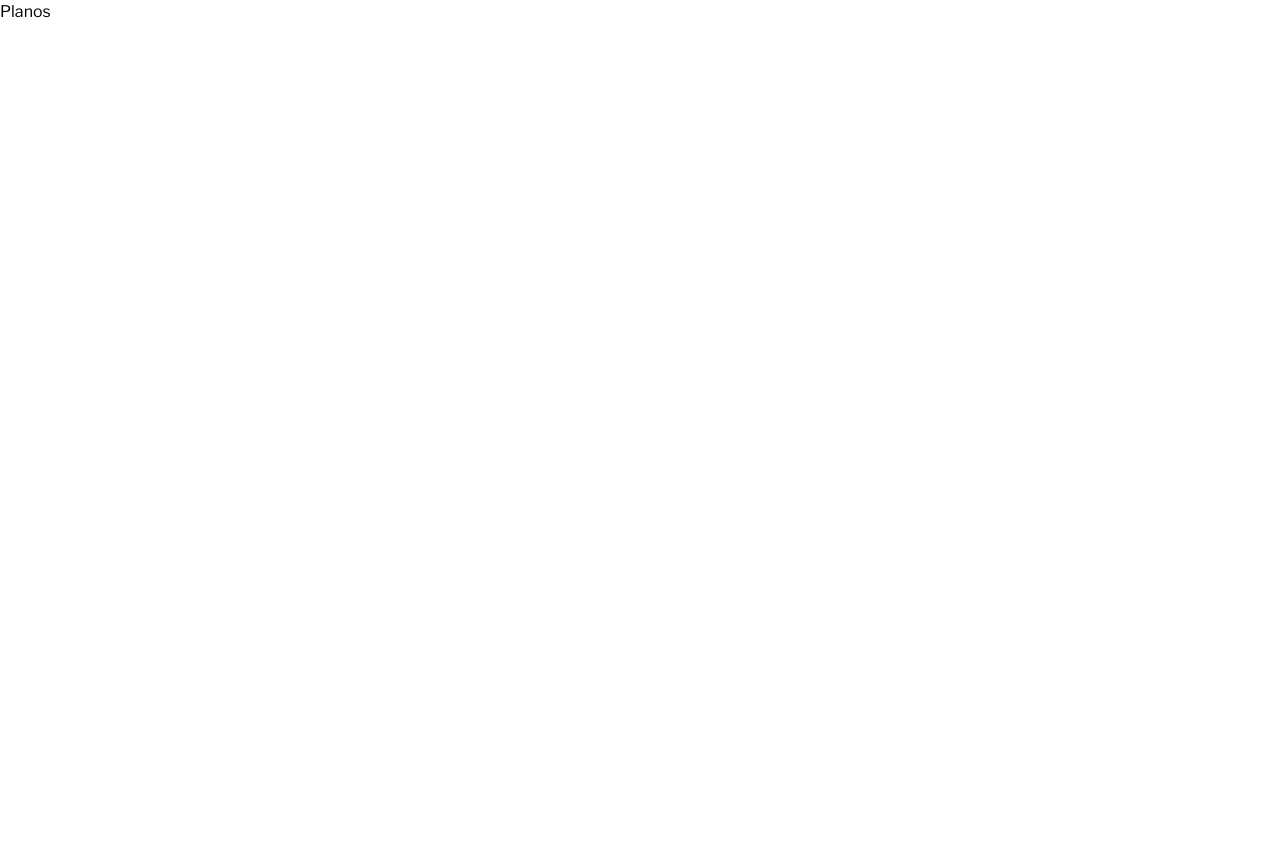
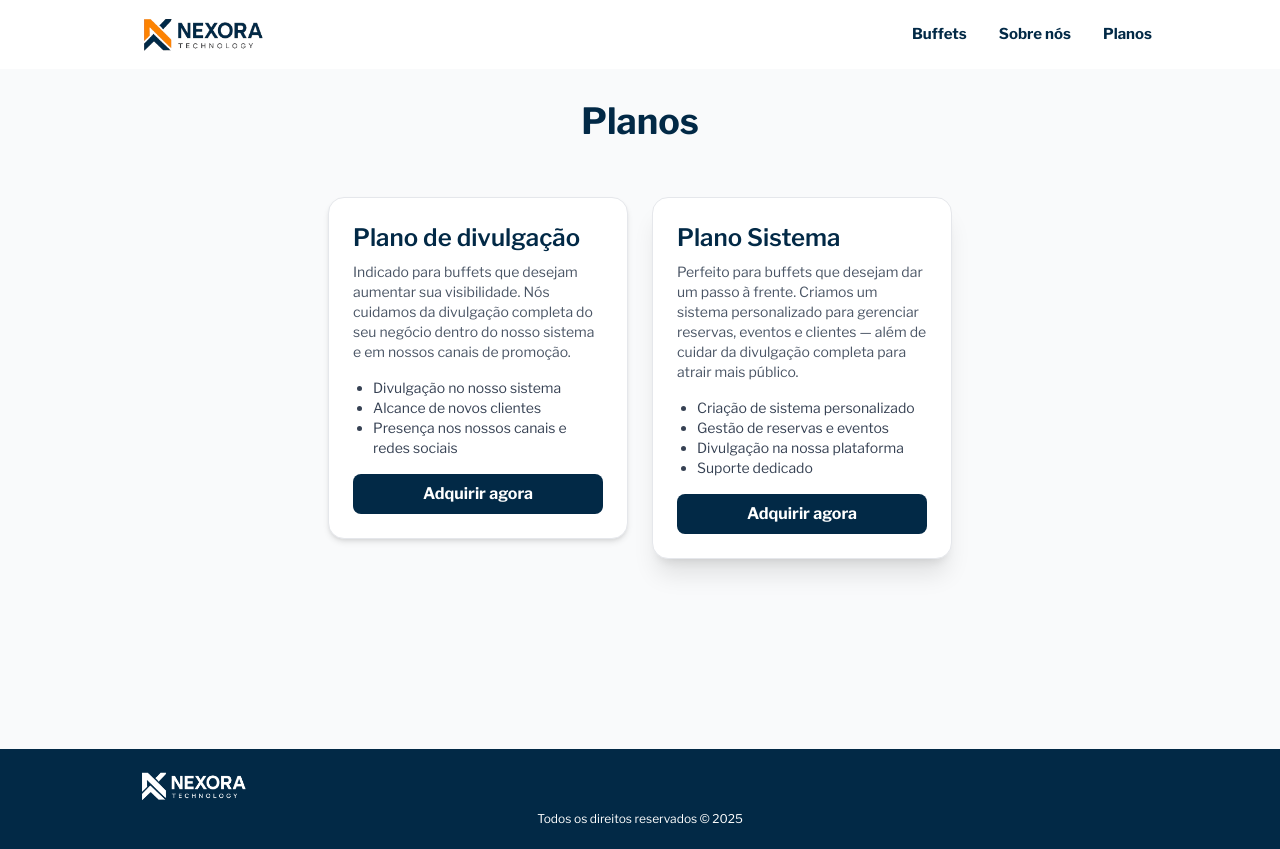
Before and after one commit to IgorAnthonyy/nexora, a React (Vite) app: page /planos in a window 1280 px wide. Before the commit the page ends 800 px from the top, so only its background shows below. Built offline with nearby package versions, Linux system fonts and the light colour scheme.

Commit message:
feat - criação da tela de planos

```diff
--- a/src/App.jsx
+++ b/src/App.jsx
@@ -1,6 +1,7 @@
 import { BrowserRouter as Router, Routes, Route } from 'react-router-dom';
 import Home from './pages/Home';
 import Sobre from './pages/Sobre';
+import Planos from './pages/Planos';
 
 
 function App() {
@@ -9,7 +10,7 @@ function App() {
       <Routes>
         <Route path="/" element={<Home />} />
         <Route path="/sobre" element={<Sobre />} />
-        <Route path="/planos" element={<h1>Planos</h1>} />
+        <Route path="/planos" element={<Planos/>} />
         <Route path="*" element={<h1>Error</h1>} />
       </Routes>
     </Router>
--- a/src/components/CardBuffet/CardBuffet.jsx
+++ b/src/components/CardBuffet/CardBuffet.jsx
@@ -2,7 +2,7 @@ import { Link } from "react-router-dom";
 
 function CardBuffet({ buffet }) {
   return (
-    <Link to={buffet.link} key={buffet.id} className="bg-white rounded-lg shadow-md p-5">
+    <Link to={buffet.link} key={buffet.id} className="bg-white rounded-lg shadow-sm p-5">
       <img src={buffet.image} alt={buffet.name} className="w-full h-[200px] object-cover rounded-t-lg" />
       <h2 className="text-xl font-bold mt-2">{buffet.name}</h2>
       <p className="text-gray-600 my-3">{buffet.description}</p>
--- a/src/components/Filtro/Filtro.jsx
+++ b/src/components/Filtro/Filtro.jsx
@@ -1,7 +1,7 @@
 function Filtro() {
     const styly_inputs = "rounded-tl-md rounded-bl-md bg-[#f2f2f2] px-4 py-2 outline-none text-[12px]";
     return (
-        <div className="absolute py-2 px-4 top-8 mt-2 flex flex-col gap-4 right-0 w-[300px] bg-white rounded-lg shadow-lg z-10">
+        <div className="absolute py-2 px-4 top-8 mt-2 flex flex-col gap-4 right-0 w-[300px] bg-white rounded-lg shadow-sm z-10">
             <h3 className="text-[12px]">Filtrar por:</h3>
             <input className={styly_inputs} type="text" placeholder="estado" />
             <input className={styly_inputs} type="text" placeholder="cidade" />
--- a/src/components/Header/Header.jsx
+++ b/src/components/Header/Header.jsx
@@ -4,7 +4,7 @@ import { Link } from "react-router-dom";
 const style_links = "text-[15px] text-[#022946] hover:text-[#FFB800] transition duration-200 ease-in-out cursor-pointer hover:scale-120 font-bold";
 function Header() {
     return (
-      <div >
+      <div className="sticky bg-white top-0 z-50">
             <div className="w-[80%] m-auto flex justify-between items-center py-4 ">
                 <Link to='/'><img src={logo_nexora} className="w-[150px]" alt="logo nexora" /></Link>
                 <div className="flex gap-8">
--- a/src/pages/Home.jsx
+++ b/src/pages/Home.jsx
@@ -59,9 +59,9 @@ function Home() {
     return buffetsFiltrados;
   }
   return (
-    <div>
+    <div className="bg-gray-50">
       <Header />
-      <div className="w-[80%] m-auto flex flex-col justify-center items-center">
+      <div className="w-[80%]  m-auto flex flex-col justify-center items-center">
         <h1 className="text-4xl text-[#022946] font-bold text-center mt-10">Bem-vindo ao Nexora!</h1>
         <p className="text-center mt-5">Aqui você encontrará os melhores buffets para o seu evento.</p>
         <div className='w-full mt-10'>
--- /dev/null
+++ b/src/pages/Planos.jsx
@@ -0,0 +1,54 @@
+import Header from "../components/Header/Header";
+import Footer from "../components/Footer/Footer";
+
+const Planos = () => {
+    return (
+        <div className="bg-gray-50">
+            <Header />
+            <div className="flex flex-col h-[80vh] items-center gap-8 p-4">
+                <h1 className="text-4xl font-bold text-[#022946] mt-4">Planos</h1>
+
+                <div className="flex flex-col md:flex-row gap-6 mt-6 items-start">
+                    <div className="bg-white shadow-md rounded-2xl p-6 w-full md:w-[300px]  flex flex-col justify-between border border-gray-200">
+                        <div>
+                            <h2 className="text-2xl font-semibold text-[#022946] mb-2">Plano de divulgação</h2>
+                            <p className="text-gray-600 mb-4 text-sm">
+                                Indicado para buffets que desejam aumentar sua visibilidade. Nós cuidamos da divulgação completa do seu negócio dentro do nosso sistema e em nossos canais de promoção.
+                            </p>
+                            <ul className="text-sm text-gray-700 list-disc pl-5">
+                                <li>Divulgação no nosso sistema</li>
+                                <li>Alcance de novos clientes</li>
+                                <li>Presença nos nossos canais e redes sociais</li>
+                            </ul>
+
+                        </div>
+                        <button className="bg-[#022946] font-bold text-white px-4 py-2 rounded-lg hover:bg-[#034066] transition mt-4">
+                            Adquirir agora
+                        </button>
+                    </div>
+                    <div className="bg-white shadow-xl rounded-2xl p-6 w-full md:w-[300px]  flex flex-col justify-between border border-gray-200">
+                        <div>
+                            <h2 className="text-2xl font-semibold text-[#022946] mb-2">Plano Sistema</h2>
+                            <p className="text-gray-600 mb-4 text-sm">
+                                Perfeito para buffets que desejam dar um passo à frente. Criamos um sistema personalizado para gerenciar reservas, eventos e clientes — além de cuidar da divulgação completa para atrair mais público.
+                            </p>
+                            <ul className="text-sm text-gray-700 list-disc pl-5">
+                                <li>Criação de sistema personalizado</li>
+                                <li>Gestão de reservas e eventos</li>
+                                <li>Divulgação na nossa plataforma</li>
+                                <li>Suporte dedicado</li>
+                            </ul>
+
+                        </div>
+                        <button className="bg-[#022946] font-bold text-white px-4 py-2 rounded-lg hover:bg-[#034066] transition mt-4">
+                            Adquirir agora
+                        </button>
+                    </div>
+                </div>
+            </div>
+            <Footer />
+        </div>
+    );
+};
+
+export default Planos;
--- a/src/pages/Sobre.jsx
+++ b/src/pages/Sobre.jsx
@@ -4,7 +4,7 @@ import logo_nexora from "../assets/logo.png";
 
 const Sobre = () => {
     return (
-        <div>
+        <div className="bg-gray-50">
             <Header />
             <div className="w-[80%] m-auto flex flex-col justify-center items-center mt-10 text-center">
                 <img className="w-[300px]" src={logo_nexora} alt="Logo Nexora" />
@@ -22,24 +22,24 @@ const Sobre = () => {
             {/* Seção de Cards */}
             <div className="w-[80%] m-auto mt-14 mb-20 grid grid-cols-1 md:grid-cols-3 gap-8 text-center">
                 {/* Card 1 - Valores */}
-                <div className="bg-white shadow-md rounded-2xl p-6 hover:shadow-lg transition-all duration-300">
-                    <h3 className="text-2xl font-bold mb-3 text-[#ff007f]">Valores</h3>
+                <div className="bg-white shadow-sm rounded-2xl p-6 hover:shadow-md transition-all duration-300">
+                    <h3 className="text-2xl font-bold mb-3 text-[#022946]">Valores</h3>
                     <p className="text-[16px] text-gray-700">
                         Ética, transparência, comprometimento com resultados e foco total no sucesso dos nossos clientes.
                     </p>
                 </div>
 
                 {/* Card 2 - Missão */}
-                <div className="bg-white shadow-md rounded-2xl p-6 hover:shadow-lg transition-all duration-300">
-                    <h3 className="text-2xl font-bold mb-3 text-[#ff007f]">Missão</h3>
+                <div className="bg-white shadow-sm rounded-2xl p-6 hover:shadow-md transition-all duration-300">
+                    <h3 className="text-2xl font-bold mb-3 text-[#022946]">Missão</h3>
                     <p className="text-[16px] text-gray-700">
                         Oferecer soluções tecnológicas e estratégias de marketing que impulsionem o crescimento de buffets de todos os portes.
                     </p>
                 </div>
 
                 {/* Card 3 - Visão */}
-                <div className="bg-white shadow-md rounded-2xl p-6 hover:shadow-lg transition-all duration-300">
-                    <h3 className="text-2xl font-bold mb-3 text-[#ff007f]">Visão</h3>
+                <div className="bg-white shadow-sm rounded-2xl p-6 hover:shadow-md transition-all duration-300">
+                    <h3 className="text-2xl font-bold mb-3 text-[#022946]">Visão</h3>
                     <p className="text-[16px] text-gray-700">
                         Ser referência nacional em tecnologia para buffets, entregando inovação com propósito e excelência.
                     </p>
```
